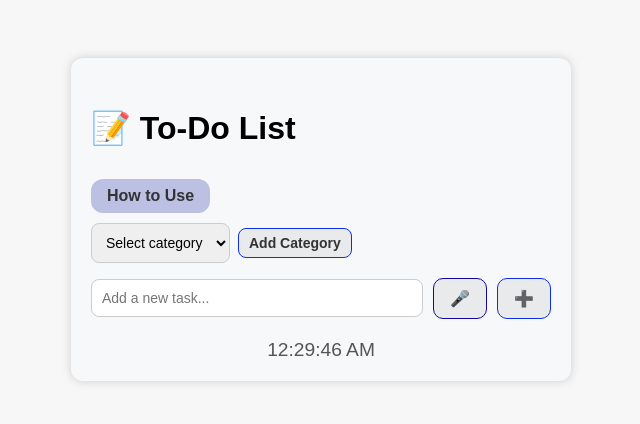
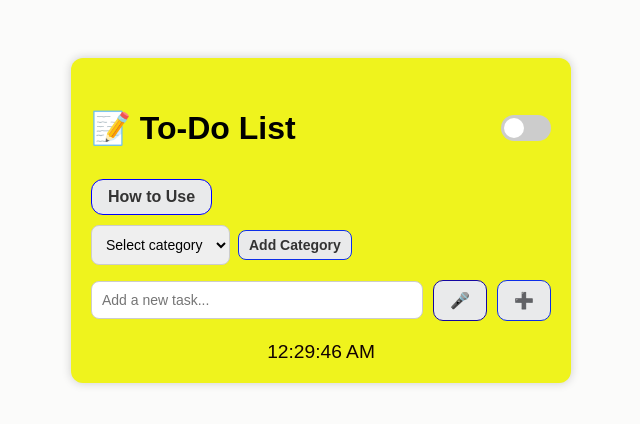
Before and after one commit to georgebij/ui-todo-app, a plain HTML site: page index.html in a window 1280 px wide. Shown: the whole page, without its empty margins (319-959 px from the left). Drawn offline with Linux system fonts and the light colour scheme.

Commit message:
Background color changed

```diff
--- a/style.css
+++ b/style.css
@@ -1,13 +1,13 @@
 body {
   font-family: Arial, sans-serif;
-  background-color: #f7f7f7;
+  background-color: #fbfbfa;
   display: flex;
   justify-content: center;
   padding-top: 50px;
 }
 
 .container {
-  background-color: #f6f8fa;
+  background-color: #eff31d;
   padding: 20px;
   border-radius: 12px;
   box-shadow: 0 0 10px #ccc;
@@ -50,9 +50,19 @@ input {
   margin-right: 10px;
 }
 
+.info-btn {
+  background-color: #e9eaeb;
+  border: 1px solid blue;
+  padding: 8px 16px;
+  border-radius: 12px;
+  cursor: pointer;
+  font-weight: bold;
+  margin-bottom: 10px;
+}
+
 button {
   padding: 10px 16px;
-  border: solid 1px rgb(13, 46, 232);
+  border: 1px solid rgb(13, 46, 232);
   border-radius: 10px;
   background-color: #e9eaeb;
   color: #333;
@@ -125,16 +135,6 @@ li.completed {
 body.dark #instructions {
   background-color: #3a3a3a;
   color: #eee;
-}
-
-.info-btn {
-  background-color: #bcc1e3;
-  border: none;
-  padding: 8px 16px;
-  border-radius: 12px;
-  cursor: pointer;
-  font-weight: bold;
-  margin-bottom: 10px;
 }
 
 /* Top bar */
@@ -246,12 +246,8 @@ input:checked + .slider:before {
   margin-top: 20px;
   font-size: 1.2rem;
   text-align: center;
-  color: #555;
+  color: #120202;
 }
 body.dark .clock {
   color: #faec28;
 }
-label {
-  position: absolute;
-  left: -9999px;
-}
```
